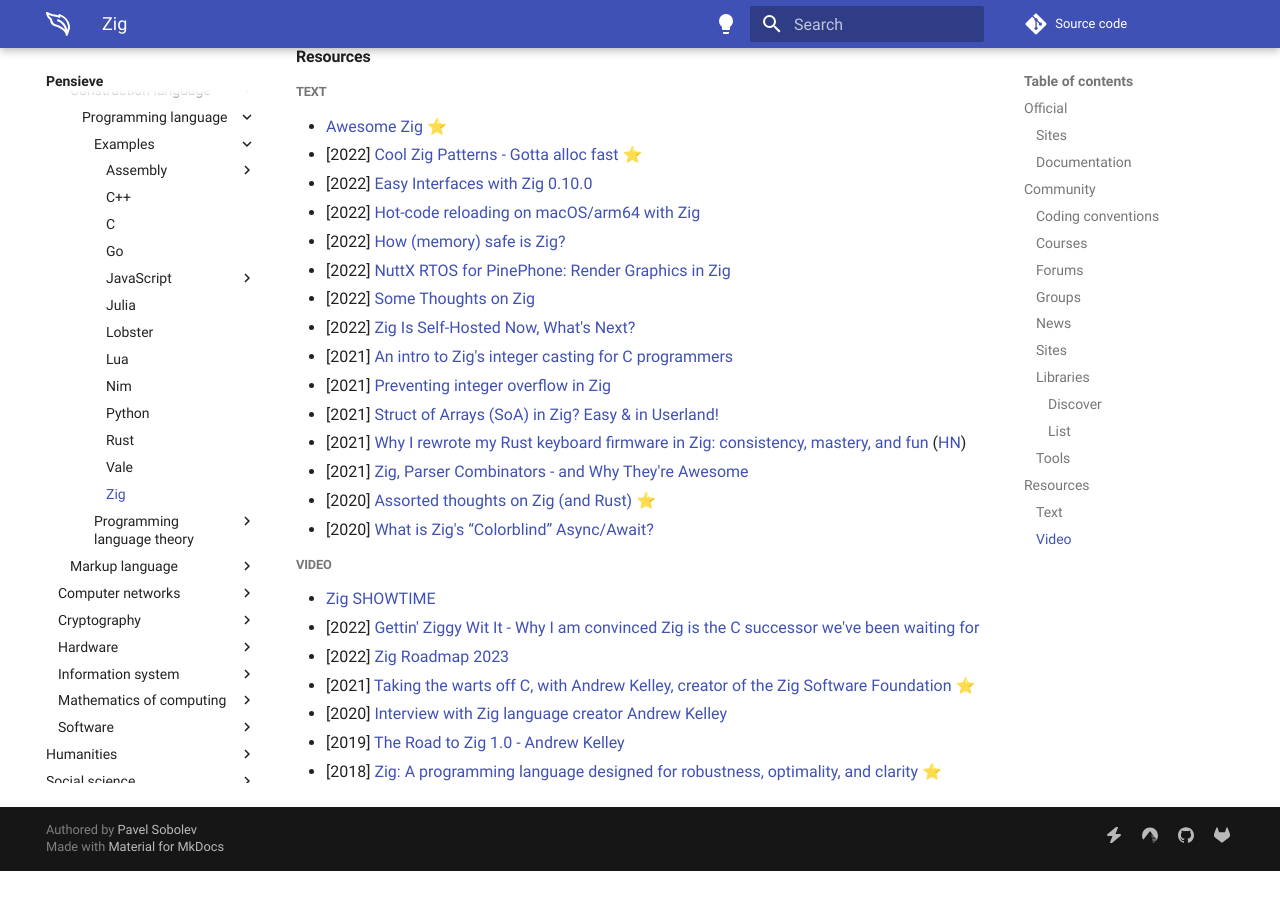
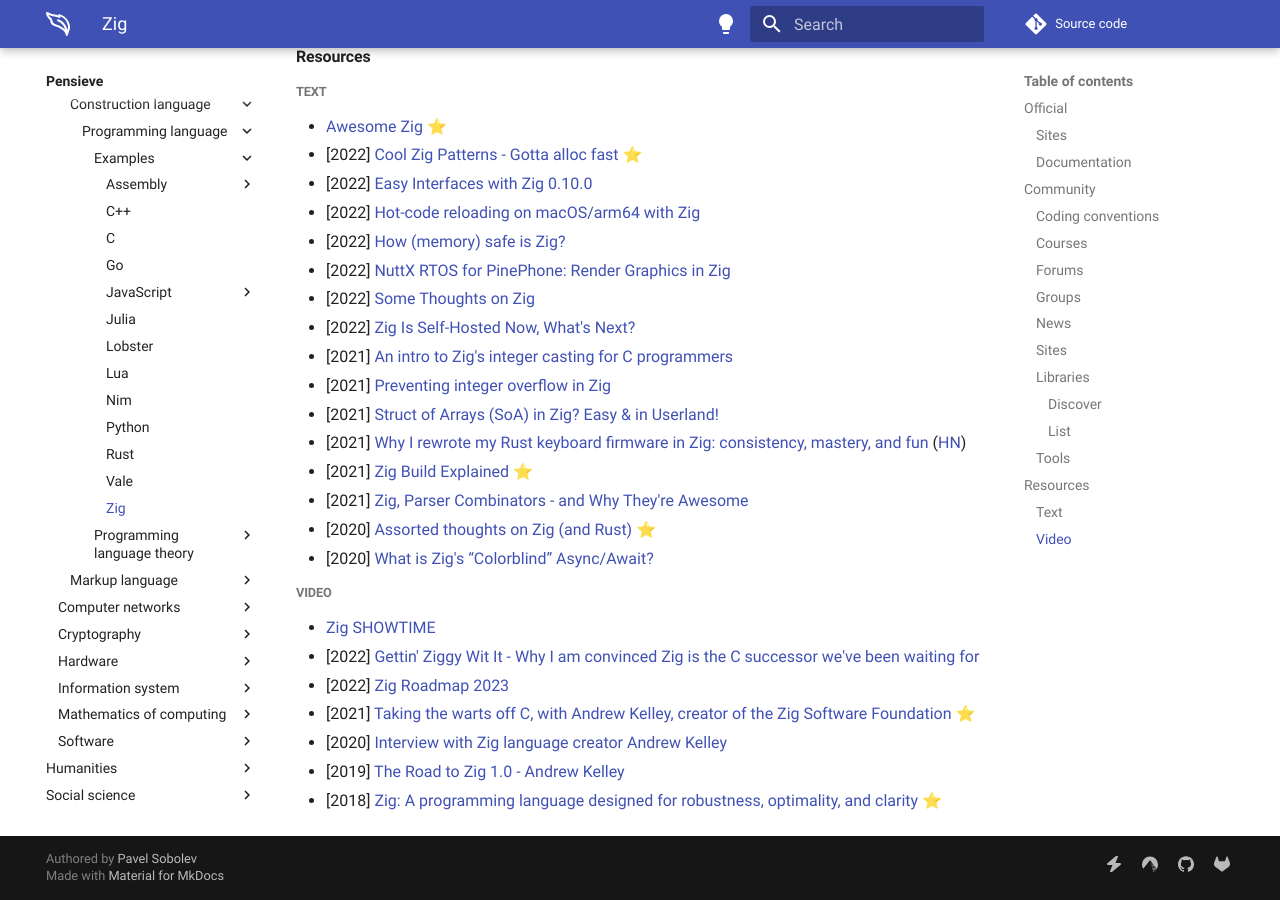
Before and after one commit to paveloom/paveloom.dev, an MkDocs documentation site: the page built from content/pensieve/zig.md, in a window 1280 px wide and 900 px high, scrolled down 1623 px. Built offline with MkDocs 1.6.1 and Material for MkDocs 9.7.7, drawn with Linux system fonts in a browser that asks for light colours; comment, search, counter and statistics services are not loaded; before the commit the page ends 2494 px from its top, so only the background shows below that.

Commit message:
Pensieve: update the Zig page.

```diff
--- a/content/pensieve/zig.md
+++ b/content/pensieve/zig.md
@@ -71,6 +71,7 @@
 - [2021] [Preventing integer overflow in Zig](https://www.lagerdata.com/articles/preventing-integer-overflow-in-zig)
 - [2021] [Struct of Arrays (SoA) in Zig? Easy & in Userland!](https://zig.news/kristoff/struct-of-arrays-soa-in-zig-easy-in-userland-40m0)
 - [2021] [Why I rewrote my Rust keyboard firmware in Zig: consistency, mastery, and fun](https://kevinlynagh.com/rust-zig) ([HN](https://news.ycombinator.com/item?id=26374268))
+- [2021] [Zig Build Explained](https://zig.news/xq/series/2) ⭐
 - [2021] [Zig, Parser Combinators - and Why They're Awesome](https://devlog.hexops.com/2021/zig-parser-combinators-and-why-theyre-awesome/)
 - [2020] [Assorted thoughts on Zig (and Rust)](https://www.scattered-thoughts.net/writing/assorted-thoughts-on-zig-and-rust) ⭐
 - [2020] [What is Zig's “Colorblind” Async/Await?](https://kristoff.it/blog/zig-colorblind-async-await)
```
